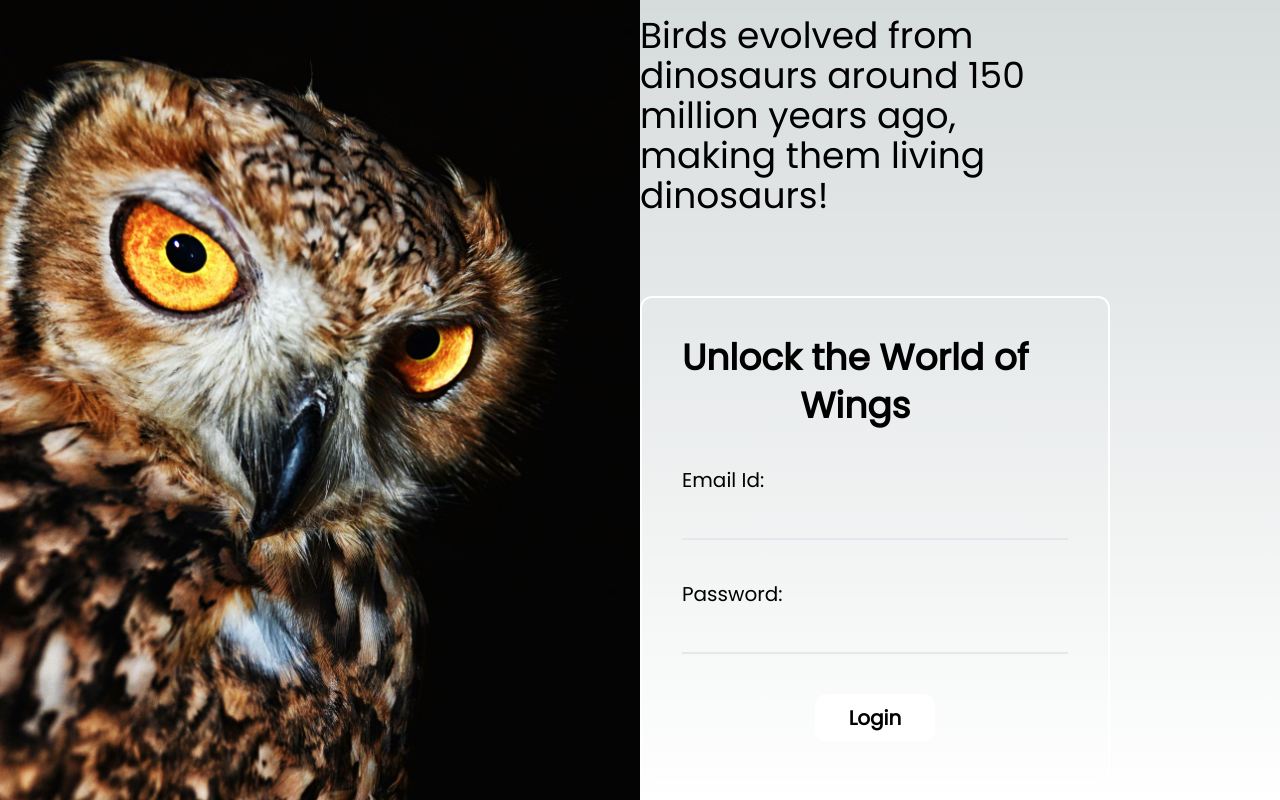
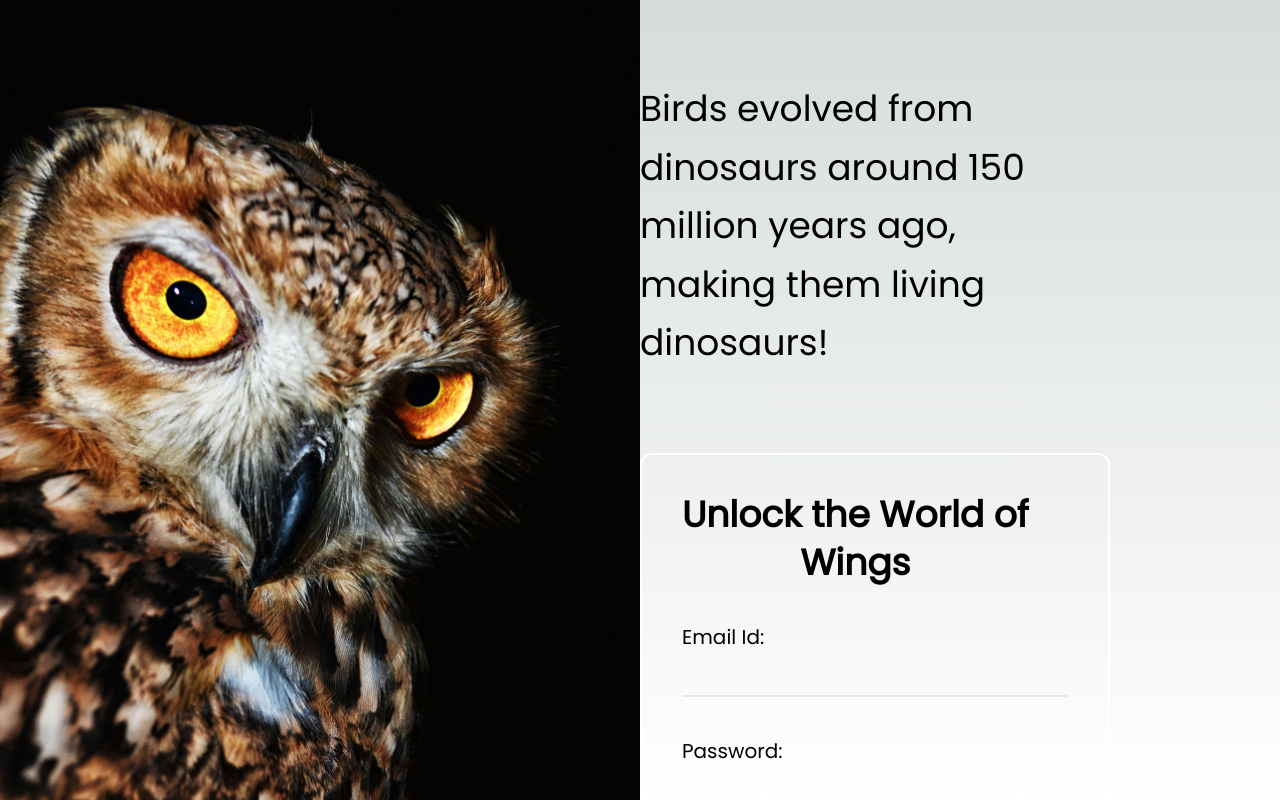
Before and after one commit to Anandprabhu530/Wing_Watch, a Next.js app: page /sign_in in a window 1280 px wide. Built offline with nearby package versions, Linux system fonts and the light colour scheme.

Commit message:
Adjust Login

```diff
--- a/app/sign_in/page.tsx
+++ b/app/sign_in/page.tsx
@@ -3,7 +3,7 @@ import sign_in_backgroud from "../../sign_in_backgroud.jpg";
 
 const Sign_In = () => {
   return (
-    <div className="w-full h-screen flex items-center justify-center overflow-hidden">
+    <div className="w-full h-screen flex overflow-hidden">
       <div className="basis-1/2">
         <Image
           src={sign_in_backgroud}
@@ -13,9 +13,8 @@ const Sign_In = () => {
           loading="lazy"
         />
       </div>
-
-      <div className="basis-1/2">
-        <div className="text-4xl w-[70%] pb-20">
+      <div className="basis-1/2 pt-20">
+        <div className="text-4xl w-[70%] pb-20 leading-relaxed">
           Birds evolved from dinosaurs around 150 million years ago, making them
           living dinosaurs!
         </div>
```
